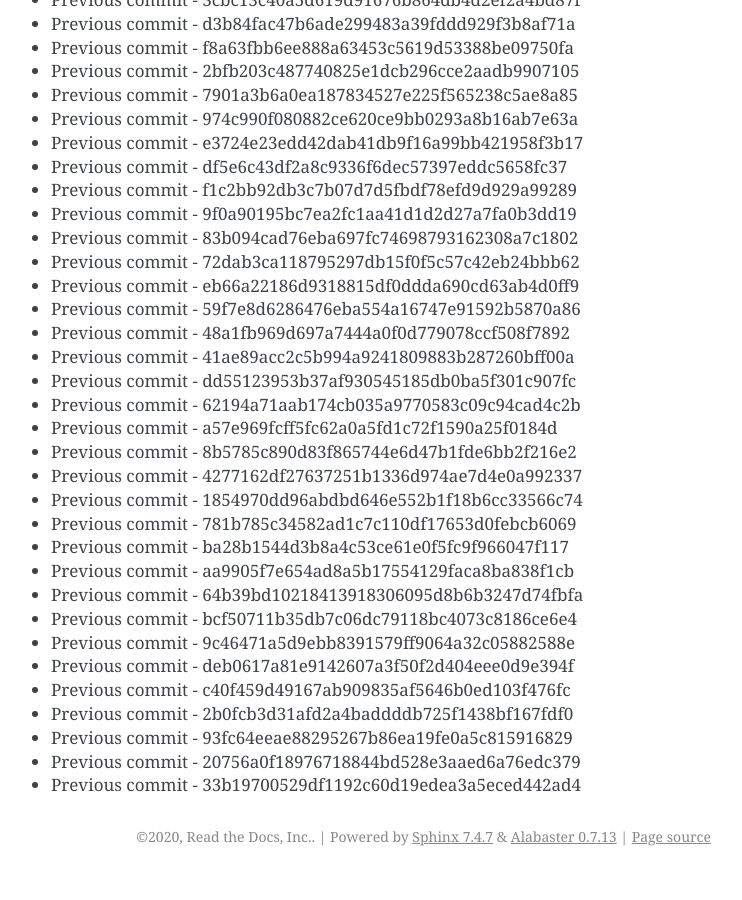
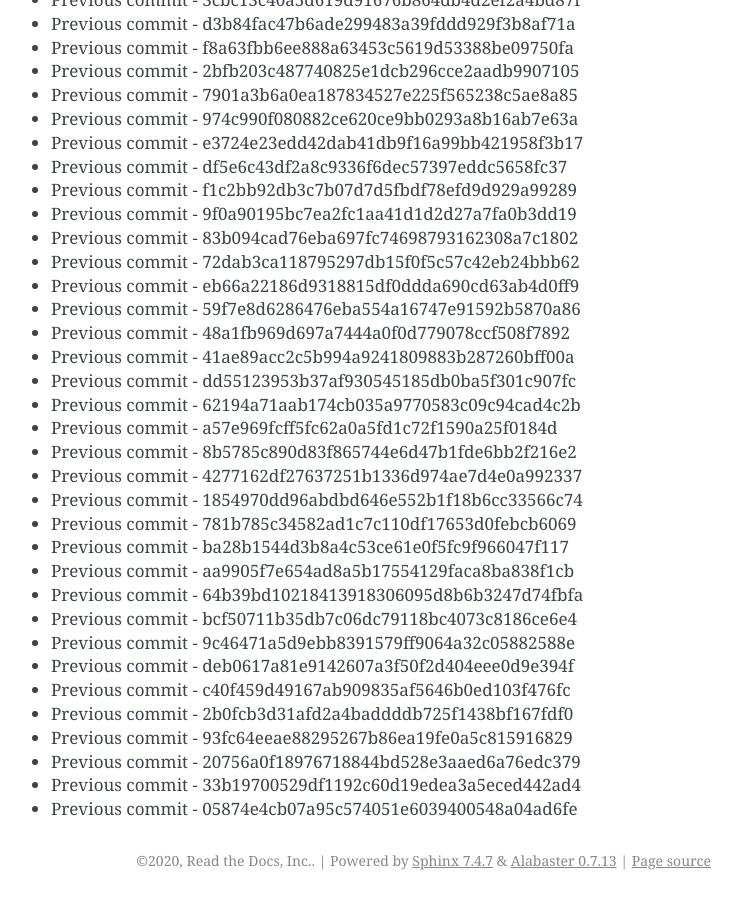
Before and after one commit to readthedocs/rtd-git-stresstest, a Sphinx documentation site: the page built from docs/updates.rst, in a window 1280 px wide and 900 px high, scrolled down 69476 px. Shown: the whole window, without its empty margins (399-1141 px from the left). Built offline with Sphinx 7.4.7, drawn with Linux system fonts in a browser that asks for light colours; before the commit the page ends 70352 px from its top, so only the background shows below that.

Commit message:
Generating commit from previous: 05874e4cb07a95c574051e6039400548a04ad6fe

```diff
--- a/docs/updates.rst
+++ b/docs/updates.rst
@@ -2951,3 +2951,4 @@ It can be tested for any performance characteristics.
 * Previous commit - 93fc64eeae88295267b86ea19fe0a5c815916829
 * Previous commit - 20756a0f18976718844bd528e3aaed6a76edc379
 * Previous commit - 33b19700529df1192c60d19edea3a5eced442ad4
+* Previous commit - 05874e4cb07a95c574051e6039400548a04ad6fe
```
